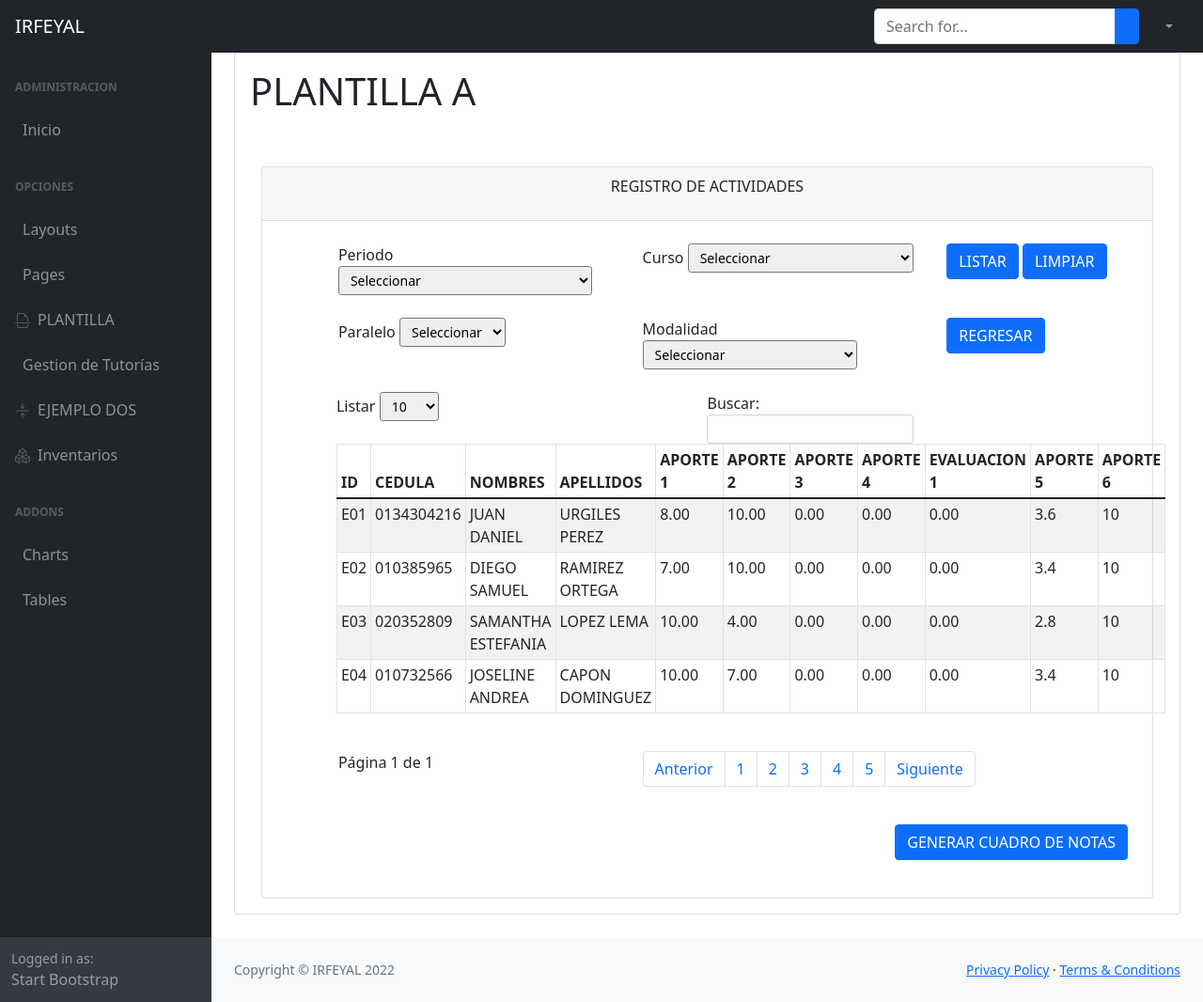
After one commit to Marco-Peralta-Z/frontend-IRFEYAL, a PHP site: page /pages/gestiontutorias/registro.php in a window 1280 px wide. The commit adds this page. Shown: the whole page at 94% size. Run offline with PHP 8.4, Linux system fonts and the light colour scheme; some libraries are stand-ins or nearby versions.

Commit message:
Gestion de Tutorias
Agregado de la vista de Registro de notas

```diff
--- /dev/null
+++ b/pages/gestiontutorias/registro.php
@@ -0,0 +1,306 @@
+<?php include '../includes/header.php' ?>
+<div id="layoutSidenav_content">
+    <main>
+        <div class="container-fluid px-4">
+            <div class="card mb-4">
+                <div class="card-body">
+                       <!--INSERTAR EL CODIGO EN ESTA SECCION-->
+                        <h1>PLANTILLA A</h1>
+
+                        <body>
+    <section id="datos busqueda">
+        <div class="container-sm">
+            <div class="row pt-5">
+                <div class="col-lg">
+                    <div class="card">
+                        <div class="card-header">
+                            <div class="container">
+                                <div class="row">
+                                    <div class="col-2"></div>
+                                    <div class="col-8 text-center">
+                                        <p>REGISTRO DE ACTIVIDADES</p>
+                                    </div>
+                                    <div class="col-2"></div>
+                                </div>
+                            </div>
+                        </div>
+                        <form action="">
+                            <br>
+                            <div class="form-group">
+                                <div class="row">
+                                    <div class="col-1"></div>
+                                    <div class="col-4">
+                                        <label for="periodoEscolar"> Periodo</label>
+                                        <select class="form-control-sm" name="periodoEscolar">
+                      <option value="value1" selected>Seleccionar</option>
+                      <option value="value2">TSD Septiembre - Junio - 2021/2022</option>
+                      <option value="value3">TSD Septiembre - Junio - 2020/2021</option>
+                    </select>
+                                    </div>
+                                    <div class="col-4">
+                                        <label for="curso">Curso</label>
+                                        <select class="form-control-sm" name="curso">
+                      <option value="value1" selected>Seleccionar</option>
+                      <option value="value2">Básica Superior Intensiva</option>
+                      <option value="value3">Bachillerato Superior Intensiva</option>
+                    </select>
+                                    </div>
+                                    <div class="col-3">
+                                        <button type="submit" class="btn btn-primary mb-3" onclick="listar();">LISTAR</button>
+                                        <button type="submit" class="btn btn-primary mb-3" onclick="limpiar();">LIMPIAR</button>
+                                    </div>
+                                </div>
+                            </div>
+                            <br>
+                            <div class="form-group">
+                                <div class="row">
+                                    <div class="col-1"></div>
+                                    <div class="col-4">
+                                        <label for="paralelo">Paralelo</label>
+                                        <select class="form-control-sm" name="paralelo">
+                      <option value="value1" selected>Seleccionar</option>
+                      <option value="value2">2A</option>
+                      <option value="value3">3A</option>
+                    </select>
+                                    </div>
+                                    <div class="col-4">
+                                        <label for="modalidad">Modalidad</label>
+                                        <select class="form-control-sm" name="modalidad">
+                      <option class="form-control-sm" value="value1" selected>Seleccionar</option>
+                      <option value="value2">Semi Presencial Intensiva</option>
+                      <option value="value3">Semi Presencial No Intensiva</option>
+                    </select>
+                                    </div>
+                                    <div class="col-3">
+                                        <button type="submit" class="btn btn-primary mb-3" onclick="regresar();">REGRESAR</button>
+                                    </div>
+                                </div>
+                            </div>
+                            <br>
+                        </form>
+                        <div class="form-group">
+                            <div class="row">
+                                <!---- codigo para generar la tabla. ------>
+                                <br>
+                                <div class="row">
+                                    <div class="col-sm-12 col-md-1"></div>
+                                    <div class="col-sm-12 col-md-5">
+                                        <div class="dataTables bs-select">
+                                            <label for="number">Listar</label>
+                                            <select class="form-control-sm" aria-controls="dtBasicExample" for="" id="number">
+                        <option value="10" selected>10</option>
+                        <option value="25">25</option>
+                        <option value="50">50</option>
+                        <option value="100">100</option>
+                      </select>
+                                        </div>
+                                    </div>
+                                    <div class="col-sm-12 col-md-5">
+                                        <div class="dataTables_filter">
+                                            <label>
+                        Buscar:
+                        <input type="search" class="form-control form-control-sm" placeholder=""
+                          aria-controls="dtBasicExample" name="" id="">
+                      </label>
+                                        </div>
+                                    </div>
+                                    <div class="col-sm-12 col-md-1"></div>
+                                </div>
+                                <br>
+                                <div class="row">
+                                    <div class="col-sm-12 col-md-1"></div>
+                                    <div class="col-sm-12 col-md-10">
+                                        <table id="dtBasicExample" class="table table-striped table-bordered table-sm dataTable" role="grid" style="width: 100%;" cellspacing="0" width="100%">
+                                            <thead>
+                                                <tr>
+                                                    <th class="th-sm">ID
+                                                    </th>
+                                                    <th class="th-sm">CEDULA
+                                                    </th>
+                                                    <th class="th-sm">NOMBRES
+                                                    </th>
+                                                    <th class="th-sm">APELLIDOS
+                                                    </th>
+                                                    <th class="th-sm">APORTE 1
+                                                    </th>
+                                                    <th class="th-sm">APORTE 2
+                                                    </th>
+                                                    <th class="th-sm">APORTE 3
+                                                    </th>
+                                                    <th class="th-sm">APORTE 4
+                                                    </th>
+                                                    <th class="th-sm">EVALUACION 1
+                                                    </th>
+                                                    <th class="th-sm">APORTE 5
+                                                    </th>
+                                                    <th class="th-sm">APORTE 6
+                                                    </th>
+                                                    <!-- CAMPOS FALTANTES
+                                                    <th class="th-sm">APORTE 7
+                                                    </th>
+                                                    <th class="th-sm">APORTE 8
+                                                    </th>
+                                                    <th class="th-sm">APORTE 9
+                                                    </th>
+                                                    <th class="th-sm">EVALUACION 2
+                                                    </th>
+                                                    <th class="th-sm">EXAMEN FINAL
+                                                    </th>
+                                                    <th class="th-sm">PROMEDIO FINAL
+                                                    </th>
+                                                    <th class="th-sm">EXAMEN SUPLETORIO
+                                                    </th>
+                                                    <th class="th-sm">PROMEDIO SUPLETORIO
+                                                    </th>
+                                                    <th class="th-sm">EXAMEN REMEDIAL
+                                                    </th>
+                                                    <th class="th-sm">PROMEDIO REMEDIAL
+                                                    </th>
+                                                    <th class="th-sm">EXAMEN GRACIA
+                                                    </th>
+                                                    <th class="th-sm">PROMEDIO GRACIA
+                                                    </th>
+                                                    <th class="th-sm">COMPORTAMIENTO
+                                                    </th>
+                                                -->
+                                                </tr>
+                                            </thead>
+                                            <tbody>
+                                                <tr>
+                                                    <td>E01</td>
+                                                    <td>0134304216</td>
+                                                    <td>JUAN DANIEL </td>
+                                                    <td>URGILES PEREZ</td>
+                                                    <td>8.00</td>
+                                                    <td>10.00</td>
+                                                    <td>0.00</td>
+                                                    <td>0.00</td>
+                                                    <td>0.00</td>
+                                                    <td>3.6</td>
+                                                    <td>10</td>
+                                                </tr>
+                                                <tr>
+                                                    <td>E02</td>
+                                                    <td>010385965</td>
+                                                    <td>DIEGO SAMUEL</td>
+                                                    <td>RAMIREZ ORTEGA</td>
+                                                    <td>7.00</td>
+                                                    <td>10.00</td>
+                                                    <td>0.00</td>
+                                                    <td>0.00</td>
+                                                    <td>0.00</td>
+                                                    <td>3.4</td>
+                                                    <td>10</td>
+
+                                                </tr>
+                                                <tr>
+                                                    <td>E03</td>
+                                                    <td>020352809</td>
+                                                    <td>SAMANTHA ESTEFANIA</td>
+                                                    <td>LOPEZ LEMA</td>
+                                                    <td>10.00</td>
+                                                    <td>4.00</td>
+                                                    <td>0.00</td>
+                                                    <td>0.00</td>
+                                                    <td>0.00</td>
+                                                    <td>2.8</td>
+                                                    <td>10</td>
+
+                                                </tr>
+                                                <tr>
+                                                    <td>E04</td>
+                                                    <td>010732566</td>
+                                                    <td>JOSELINE ANDREA</td>
+                                                    <td>CAPON DOMINGUEZ</td>
+                                                    <td>10.00</td>
+                                                    <td>7.00</td>
+                                                    <td>0.00</td>
+                                                    <td>0.00</td>
+                                                    <td>0.00</td>
+                                                    <td>3.4</td>
+                                                    <td>10</td>
+
+                                                </tr>
+                                            </tbody>
+                                        </table>
+                                    </div>
+                                    <div class="col-sm-12 col-md-1"></div>
+                                </div>
+                            </div>
+                        </div>
+                        <br>
+                        <div class="row">
+                            <div class="col-sm-12 col-md-1"></div>
+                            <div class="col-sm-12 col-md-4">
+                                <div id="" class="dataTables_info" role="status" aria-live="polite">Página 1 de 1</div>
+                            </div>
+                            <div class="col-sm-12 col-md-6">
+                                <div class="dataTables_paginate paging_simple_numbers">
+                                    <ul class="pagination">
+                                        <li id="dtBasicExample_previous" class="paginate_button page-item previous">
+                                            <a href="#" class="page-link" aria-controls="dtBasicExample" data-dt-idx="0" tabindex="0">Anterior</a>
+                                        </li>
+                                        <li class="paginate_button page-item">
+                                            <a href="#" class="page-link" aria-controls="dtBasicExample" data-dt-idx="4" tabindex="0">1</a>
+                                        </li>
+                                        <li class="paginate_button page-item">
+                                            <a href="#" class="page-link" aria-controls="dtBasicExample" data-dt-idx="4" tabindex="0">2</a>
+                                        </li>
+                                        <li class="paginate_button page-item">
+                                            <a href="#" class="page-link" aria-controls="dtBasicExample" data-dt-idx="4" tabindex="0">3</a>
+                                        </li>
+                                        <li class="paginate_button page-item">
+                                            <a href="#" class="page-link" aria-controls="dtBasicExample" data-dt-idx="4" tabindex="0">4</a>
+                                        </li>
+                                        <li class="paginate_button page-item">
+                                            <a href="#" class="page-link" aria-controls="dtBasicExample" data-dt-idx="5" tabindex="0">5</a>
+                                        </li>
+                                        <li id="dtBasicExample_next" class="paginate_button page-item next">
+                                            <a href="#" class="page-link" aria-controls="dtBasicExample" data-dt-idx="7" tabindex="0">Siguiente</a>
+                                        </li>
+                                    </ul>
+                                </div>
+                            </div>
+                            <div class="col-sm-12 col-md-1"></div>
+                        </div>
+                        <br>
+                        <div class="form-group">
+                            <div class="row">
+                                <div class="col-8">
+                                </div>
+                                <div class="col-4 text-center">
+                                    <button class="btn btn-primary mb-3" onclick="generarN();">GENERAR CUADRO DE NOTAS</button>
+                                </div>
+                            </div>
+                        </div>
+                        <br>
+                    </div>
+                </div>
+                <script>
+                    function generarN() {
+                        alert("Generar cruadro de notas");
+                    }
+
+                    function listar() {
+                        alert("Listar Alumnos");
+                    }
+
+                    function regresar() {
+                        alert("Regresar al index");
+                    }
+
+                    function limpiar() {
+                        alert("Limpiar");
+                    }
+                </script>
+            </div>
+        </div>
+    </section>
+</body>
+                </div>
+            </div>
+
+        </div>
+    </main>
+
+<?php include '../includes/footer.php' ?>
--- a/pages/includes/header.php
+++ b/pages/includes/header.php
@@ -129,6 +129,26 @@
                         </div>
                         <!-- FIN COLLAPSE PLANTILLA-------------------------------------------------------------->
 
+
+                         <!-- INICIO COLLAPSE GESTION DE TUTORIAS --------------------------------------------->
+                         <a class="nav-link collapsed" href="#" data-bs-toggle="collapse" data-bs-target="#TUTORIAS" aria-expanded="false" aria-controls="TUTORIAS">
+                            <div class="sb-nav-link-icon"><i class="fas fa-book-open"></i></div>
+                            Gestion de Tutorías
+                            <div class="sb-sidenav-collapse-arrow"><i class="fas fa-angle-down"></i></div>
+                        </a>
+
+
+                        <div class="collapse" id="TUTORIAS" aria-labelledby="headingTwo" data-bs-parent="#sidenavAccordion">
+                            <nav class="sb-sidenav-menu-nested nav">
+                                <a class="nav-link" href="../gestiontutorias/registro.php">Registro de Notas</a>
+                            </nav>
+                        </div>
+
+
+
+                        <!-- FIN COLLAPSE GESTION DE TUTORIAS -------------------------------------->
+
+
                         <!-- INICIO MEET EJEMPLO -------------------------------------------------------------->
                         <a class="nav-link collapsed" href="#" data-bs-toggle="collapse" data-bs-target="#PMEET" aria-expanded="false" aria-controls="PMEET">
                             <div class="sb-nav-link-icon"><svg xmlns="http://www.w3.org/2000/svg" width="16" height="16" fill="currentColor" class="bi bi-arrows-collapse" viewBox="0 0 16 16">
```
Also changed, not shown: pages/gestiontutorias/ejemplo.php (deleted, +0 -18 lines).
